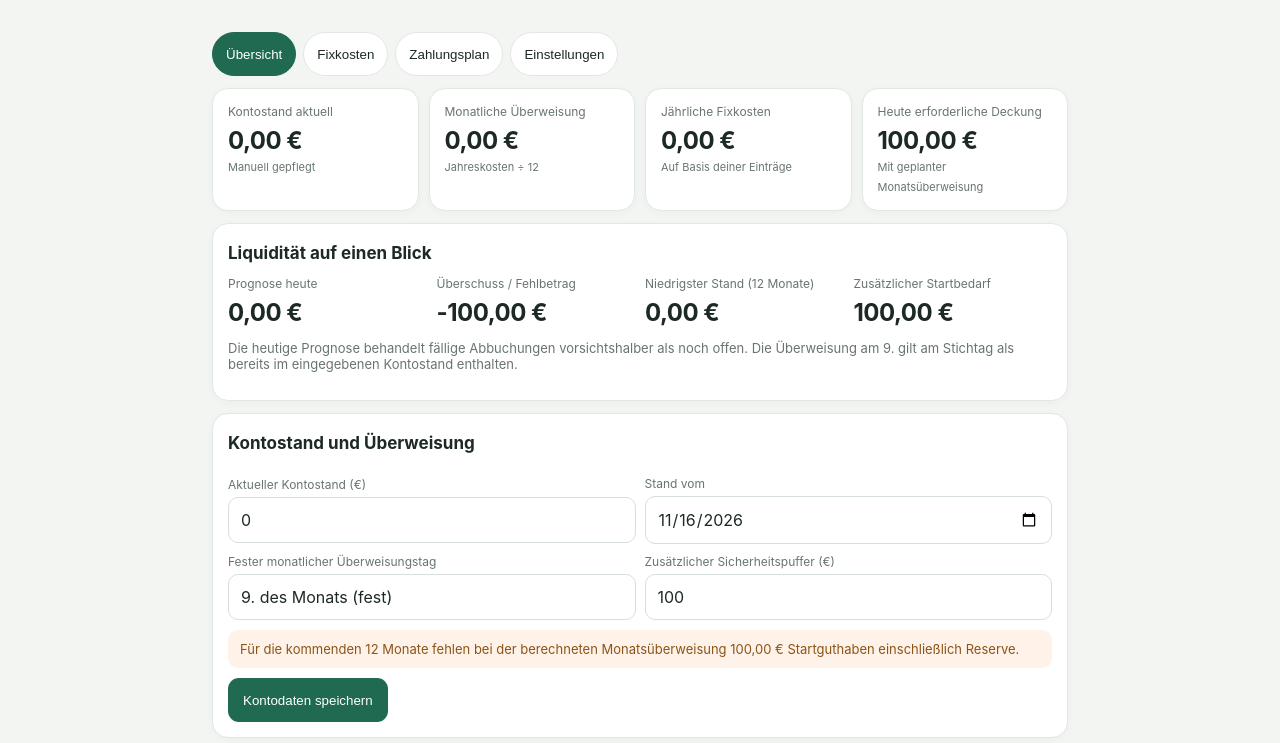
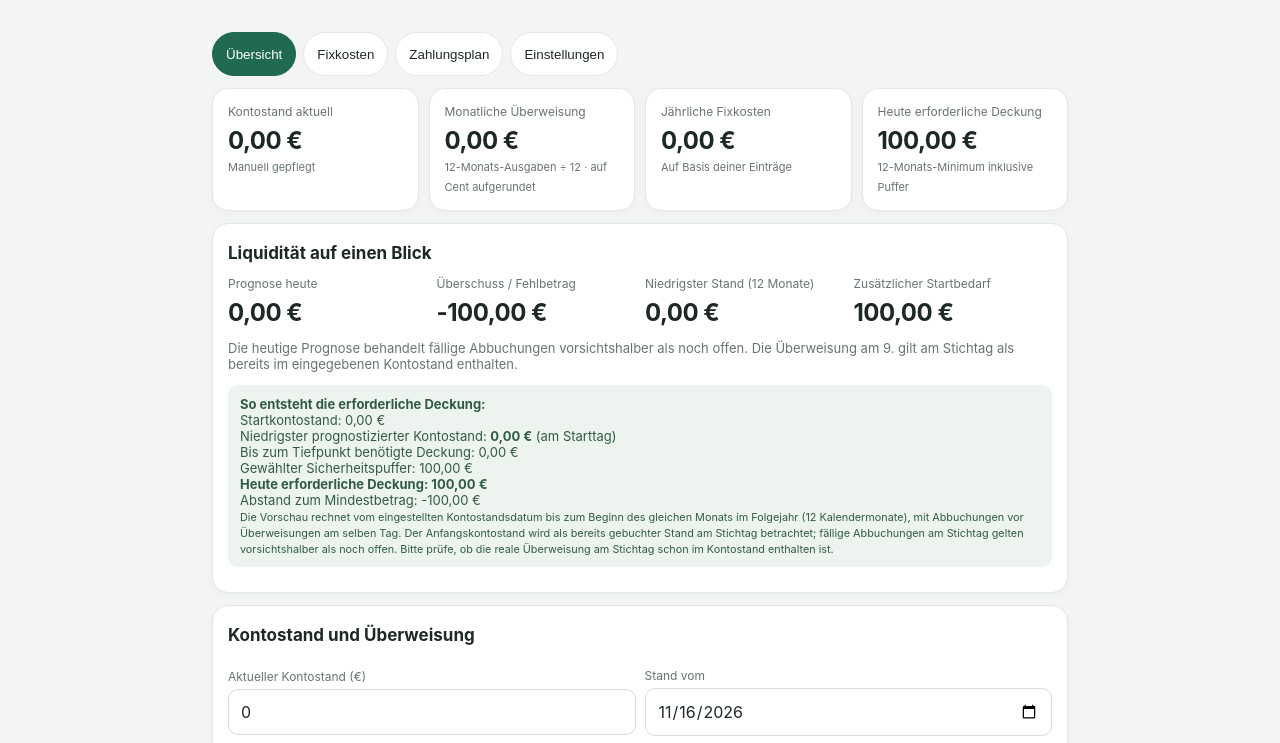
Before and after one commit to hamburgerjung63/fixkostenmanager, a plain HTML site: page index.html in a window 1280 px wide. Shown: the part 126-869 px from the top of the page. Drawn offline with Linux system fonts and the light colour scheme.

Commit message:
Add files via upload

```diff
--- a/index.html
+++ b/index.html
@@ -2,7 +2,7 @@
 <html lang="de">
 <head>
 <meta charset="utf-8"><meta name="viewport" content="width=device-width,initial-scale=1,viewport-fit=cover">
-<meta name="theme-color" content="#172b27"><title>Fixkostenmanager 1.4</title>
+<meta name="theme-color" content="#172b27"><title>Fixkostenmanager 1.5</title>
 <style>
 :root{--bg:#f3f5f2;--card:#fff;--ink:#1d2925;--muted:#68756f;--green:#1f6a50;--line:#e2e8e3;--red:#b64242;--gold:#a66b16}
 *{box-sizing:border-box}body{margin:0;background:var(--bg);color:var(--ink);font:16px -apple-system,BlinkMacSystemFont,"Segoe UI",sans-serif}
@@ -21,7 +21,7 @@ footer{text-align:center;color:var(--muted);font-size:11px;padding:15px}
 @media(min-width:650px){main{padding:22px}.grid{grid-template-columns:repeat(4,minmax(0,1fr))}.cols{display:grid;grid-template-columns:1fr 1fr;gap:12px}}
 </style></head>
 <body>
-<header><small>Persönliche Finanzübersicht</small><h1>Fixkostenmanager</h1><p>Dein Überblick über Abbuchungen, Rücklagen und Kontodeckung.</p></header>
+<header><small>Persönliche Finanzübersicht · Version 1.5</small><h1>Fixkostenmanager</h1><p>Dein Überblick über Abbuchungen, Rücklagen und Kontodeckung.</p></header>
 <main>
 <div class="tabs">
 <button class="tab active" data-tab="home">Übersicht</button><button class="tab" data-tab="costs">Fixkosten</button><button class="tab" data-tab="calendar">Zahlungsplan</button><button class="tab" data-tab="settings">Einstellungen</button>
@@ -29,11 +29,11 @@ footer{text-align:center;color:var(--muted);font-size:11px;padding:15px}
 <section id="home">
 <div class="grid">
 <div class="card metric"><span>Kontostand aktuell</span><strong id="mBalance">0,00 €</strong><small>Manuell gepflegt</small></div>
-<div class="card metric"><span>Monatliche Überweisung</span><strong id="mTransfer">0,00 €</strong><small>Jahreskosten ÷ 12</small></div>
+<div class="card metric"><span>Monatliche Überweisung</span><strong id="mTransfer">0,00 €</strong><small>12-Monats-Ausgaben ÷ 12 · auf Cent aufgerundet</small></div>
 <div class="card metric"><span>Jährliche Fixkosten</span><strong id="mAnnual">0,00 €</strong><small>Auf Basis deiner Einträge</small></div>
-<div class="card metric"><span>Heute erforderliche Deckung</span><strong id="mRequired">0,00 €</strong><small>Mit geplanter Monatsüberweisung</small></div>
+<div class="card metric"><span>Heute erforderliche Deckung</span><strong id="mRequired">0,00 €</strong><small>12-Monats-Minimum inklusive Puffer</small></div>
 </div>
-<div class="card" id="liquiditySummary"><h2>Liquidität auf einen Blick</h2><div class="grid"><div class="metric"><span>Prognose heute</span><strong id="todayBalance">–</strong></div><div class="metric"><span>Überschuss / Fehlbetrag</span><strong id="surplus">–</strong></div><div class="metric"><span>Niedrigster Stand (12 Monate)</span><strong id="lowestBalance">–</strong></div><div class="metric"><span>Zusätzlicher Startbedarf</span><strong id="startShortfall">–</strong></div></div><p class="muted" id="forecastNote"></p></div>
+<div class="card" id="liquiditySummary"><h2>Liquidität auf einen Blick</h2><div class="grid"><div class="metric"><span>Prognose heute</span><strong id="todayBalance">–</strong></div><div class="metric"><span>Überschuss / Fehlbetrag</span><strong id="surplus">–</strong></div><div class="metric"><span>Niedrigster Stand (12 Monate)</span><strong id="lowestBalance">–</strong></div><div class="metric"><span>Zusätzlicher Startbedarf</span><strong id="startShortfall">–</strong></div></div><p class="muted" id="forecastNote"></p><div class="notice" id="calcExplain" aria-live="polite"></div></div>
 <div class="card">
 <h2>Kontostand und Überweisung</h2>
 <div class="row"><div><label for="balance">Aktueller Kontostand (€)</label><input id="balance" type="number" min="0" step=".01" placeholder="z. B. 1250,00"></div><div><label for="asof">Stand vom</label><input id="asof" type="date"></div></div>
@@ -62,13 +62,13 @@ footer{text-align:center;color:var(--muted);font-size:11px;padding:15px}
 <div class="card"><div class="row"><h2 style="margin:0">Deine Fixkosten</h2><span class="muted" id="costCount" style="text-align:right"></span></div><label for="costFilter">Einträge anzeigen</label><select id="costFilter" onchange="render()"><option value="all">Alle Ausgaben</option><option value="active">Aktive Ausgaben</option><option value="ended">Beendete Ausgaben</option><option value="paused">Pausierte Ausgaben</option></select><div id="costList"></div></div>
 </section>
 <section id="calendar" class="hidden">
-<div class="card"><h2>Alle geplanten Abbuchungen</h2><p class="muted">Vorschau ab dem eingestellten Kontostandsdatum für zwölf Monate. Überweisungen und Abbuchungen werden getrennt aufgeführt.</p><div id="schedule"></div></div>
+<div class="card"><h2>Alle geplanten Abbuchungen</h2><p class="muted">Vorschau ab dem eingestellten Kontostandsdatum für zwölf Kalendermonate (ab dem eingestellten Monat). Überweisungen und Abbuchungen werden getrennt aufgeführt.</p><div id="schedule"></div></div>
 </section>
 <section id="settings" class="hidden"><div class="card"><h2>Kategorien verwalten</h2><p class="muted">Eigene Kategorien hinzufügen oder umbenennen. Beim Löschen einer verwendeten Kategorie wählst du zuerst eine Ersatzkategorie.</p><div class="row"><input id="newCategory" placeholder="Neue Kategorie, z. B. Gesundheit" aria-label="Neue Kategorie"><button onclick="addCategory()">Hinzufügen</button></div><div id="categoryList"></div></div>
 <div class="card"><h2>Numbers-Abgleich (manuell)</h2><p class="muted">Exportiere die Fixkosten als CSV und öffne sie in Numbers. Nach Änderungen exportiere die Tabelle aus Numbers als CSV und importiere sie hier wieder. Es erfolgt keine automatische Synchronisierung.</p><div class="row"><button onclick="exportCSV()">CSV für Numbers</button><button class="secondary" onclick="document.getElementById('csvFile').click()">CSV aus Numbers importieren</button></div><input id="csvFile" class="hidden" type="file" accept=".csv,text/csv" onchange="importCSV(event)"><div class="notice warning">Vor dem Import bitte eine JSON-Sicherung erstellen. Der CSV-Import ersetzt die Fixkostenliste, nicht die Kontoeinstellungen.</div></div><div class="card"><h2>Daten sichern und übertragen</h2><p class="muted">Deine Daten werden nur in diesem Browser auf diesem Gerät gespeichert. Exportiere regelmäßig eine Sicherung.</p><div class="row"><button onclick="exportData()">Daten exportieren</button><button class="secondary" onclick="document.getElementById('importFile').click()">Sicherung importieren</button></div><input id="importFile" type="file" accept="application/json" class="hidden" onchange="importData(event)"><p class="muted">Beim Import werden die vorhandenen App-Daten ersetzt.</p></div>
-<div class="card"><h2>Hinweise zur Berechnung</h2><p class="muted">Die angezeigte monatliche Überweisung ist ein Durchschnitt der geplanten Ausgaben der nächsten zwölf Monate geteilt durch zwölf. Sie wird jeweils am 9. geplant. Der eingegebene Kontostand gilt als Stand vor den am Stichtag geplanten Abbuchungen; eine Überweisung am Stichtag gilt als bereits berücksichtigt und wird nicht doppelt gezählt. Geplante Überweisungen am Stichtag werden nicht erneut hinzugerechnet; heutige Abbuchungen werden vorsichtshalber als noch offen angenommen. Bei gleicher Tagesfälligkeit rechnen wir vorsichtshalber Abbuchungen vor der Überweisung. Der erforderliche Startkontostand ist das Minimum, das alle geplanten Zahlungen in den kommenden zwölf Monaten inklusive Sicherheitspuffer deckt. Einmalige Startlücken werden nicht automatisch durch die monatliche Durchschnittsüberweisung ausgeglichen.</p><p class="muted">Bankarbeitstage, Feiertage, variable Beträge und tatsächliche Buchungsverschiebungen werden nicht automatisch von der Bank abgefragt. Bitte gleiche die Termine mit deinen Vertragsunterlagen ab.</p><button class="danger" onclick="clearAll()">Alle Daten löschen</button></div>
+<div class="card"><h2>Hinweise zur Berechnung</h2><p class="muted">Die angezeigte monatliche Überweisung ist ein Durchschnitt der geplanten Ausgaben der nächsten zwölf Monate geteilt durch zwölf. Sie wird jeweils am 9. geplant. Der eingegebene Kontostand gilt als Stand vor den am Stichtag geplanten Abbuchungen; eine Überweisung am Stichtag gilt als bereits berücksichtigt und wird nicht doppelt gezählt. Geplante Überweisungen am Stichtag werden nicht erneut hinzugerechnet; heutige Abbuchungen werden vorsichtshalber als noch offen angenommen. Bei gleicher Tagesfälligkeit rechnen wir vorsichtshalber Abbuchungen vor der Überweisung. Der erforderliche Startkontostand berücksichtigt den tiefsten kumulierten Saldo aller geplanten Zahlungen innerhalb der zwölf Kalendermonate ab dem eingestellten Kontostandsmonat, einschließlich Sicherheitspuffer. Die Anzeige erläutert den Tiefpunkt und den Puffer. Einmalige Startlücken werden nicht automatisch durch die monatliche Durchschnittsüberweisung ausgeglichen.</p><p class="muted">Bankarbeitstage, Feiertage, variable Beträge und tatsächliche Buchungsverschiebungen werden nicht automatisch von der Bank abgefragt. Bitte gleiche die Termine mit deinen Vertragsunterlagen ab.</p><button class="danger" onclick="clearAll()">Alle Daten löschen</button></div>
 </section>
-<footer>Fixkostenmanager 1.4 · lokale Datenspeicherung auf diesem Gerät</footer>
+<footer>Fixkostenmanager 1.5 · lokale Datenspeicherung auf diesem Gerät</footer>
 </main>
 <script>
 const $=id=>document.getElementById(id), money=n=>new Intl.NumberFormat('de-DE',{style:'currency',currency:'EUR'}).format(Number(n)||0),pad=n=>String(n).padStart(2,'0'),dateStr=d=>d.getFullYear()+'-'+pad(d.getMonth()+1)+'-'+pad(d.getDate()),fmt=d=>d instanceof Date&&!isNaN(d)?new Intl.DateTimeFormat('de-DE',{day:'2-digit',month:'long',year:'numeric'}).format(d):'–',months=['Januar','Februar','März','April','Mai','Juni','Juli','August','September','Oktober','November','Dezember'];
@@ -84,10 +84,11 @@ function scheduledDay(c,y,m){return c.lastDay?new Date(y,m+1,0).getDate():Math.m
 function occurrences(c,start,end){const first=parseDate(c.firstDate),last=c.endDate?parseDate(c.endDate):null,out=[];if(isNaN(first)||last&&isNaN(last))return out;const push=d=>{if(d>=first&&(!last||d<=last)&&d>=start&&d<end)out.push({date:d,cost:c})};if(c.frequency==='monthly'||c.frequency==='quarterly'){const step=c.frequency==='monthly'?1:3;for(let k=0;k<360;k++){let idx=first.getMonth()+k*step,y=first.getFullYear()+Math.floor(idx/12),m=((idx%12)+12)%12;let d=k===0?first:clampDate(y,m,scheduledDay(c,y,m));if(d>=end)break;push(d)}}else if(c.frequency==='yearly'){for(let k=0;k<35;k++){let y=first.getFullYear()+k,d=k===0?first:clampDate(y,first.getMonth(),scheduledDay(c,y,first.getMonth()));if(d>=end)break;push(d)}}else if(c.frequency==='months'){let selected=[...new Set(c.months.map(Number))].filter(m=>m>=1&&m<=12);for(let y=first.getFullYear();y<=end.getFullYear();y++)for(let m of selected){let d=clampDate(y,m-1,scheduledDay(c,y,m-1));push(d)}}return out.sort((a,b)=>a.date-b.date)}
 function allEvents(start,end){return data.costs.filter(c=>c.active!=='no').flatMap(c=>occurrences(c,start,end)).sort((a,b)=>a.date-b.date)}
 function isEnded(c,now){let last=c.endDate?parseDate(c.endDate):null;return !!last&&!isNaN(last)&&last<now}
-function forecast(start,end,transfer){let ev=allEvents(start,end).map(e=>({date:e.date,delta:-Number(e.cost.amount),kind:'debit',cost:e.cost,order:0}));for(let y=start.getFullYear();y<=end.getFullYear();y++)for(let m=0;m<12;m++){let d=new Date(y,m,9);if(d>start&&d<end)ev.push({date:d,delta:transfer,kind:'transfer',order:1})}ev.sort((a,b)=>a.date-b.date||a.order-b.order);let cumulative=0,min=0;for(let e of ev){cumulative+=e.delta;min=Math.min(min,cumulative);e.cumulative=cumulative}return {events:ev,required:Math.max(0,-min+Number(data.buffer||0))}}
-function render(){normalize();const today=new Date();today.setHours(0,0,0,0);const base=data.asof?parseDate(data.asof):today;if(isNaN(base))return;const end=new Date(base.getFullYear()+1,base.getMonth(),base.getDate()),annual=allEvents(base,end).reduce((s,e)=>s+Number(e.cost.amount),0),transfer=Math.ceil(annual/12*100)/100,bal=Number(data.balance)||0,result=forecast(base,end,transfer),required=result.required;
- const todayDelta=result.events.filter(e=>e.date<=today).reduce((s,e)=>s+e.delta,0),forecastToday=bal+todayDelta,lowest=bal+Math.min(0,...result.events.map(e=>e.cumulative)),surplus=bal-required;
+function forecast(start,end,transfer){let ev=allEvents(start,end).map(e=>({date:e.date,delta:-Number(e.cost.amount),kind:'debit',cost:e.cost,order:0}));for(let y=start.getFullYear();y<=end.getFullYear();y++)for(let m=0;m<12;m++){let d=new Date(y,m,9);if(d>start&&d<end)ev.push({date:d,delta:transfer,kind:'transfer',order:1})}ev.sort((a,b)=>a.date-b.date||a.order-b.order);let cumulativeCents=0,minCents=0,minEvent=null;for(let e of ev){const cents=Math.round(e.delta*100);cumulativeCents+=cents;if(cumulativeCents<minCents){minCents=cumulativeCents;minEvent=e}e.cumulative=cumulativeCents/100}const bufferCents=Math.round(Number(data.buffer||0)*100);return {events:ev,required:Math.max(0,(-minCents+bufferCents)/100),minDelta:minCents/100,minEvent}}
+function render(){normalize();const today=new Date();today.setHours(0,0,0,0);const base=data.asof?parseDate(data.asof):today;if(isNaN(base))return;const end=new Date(base.getFullYear(),base.getMonth()+12,1),annual=allEvents(base,end).reduce((s,e)=>s+Number(e.cost.amount),0),transfer=Math.ceil((Math.round(annual*100)/12)-1e-9)/100,bal=Number(data.balance)||0,result=forecast(base,end,transfer),required=result.required;
+ const todayDelta=result.events.filter(e=>e.date<=today).reduce((s,e)=>s+e.delta,0),forecastToday=bal+todayDelta,lowest=bal+result.minDelta,surplus=bal-required;
  $('mBalance').textContent=money(bal);$('mTransfer').textContent=money(transfer);$('mAnnual').textContent=money(annual);$('mRequired').textContent=money(required);$('todayBalance').textContent=money(forecastToday);$('surplus').textContent=(surplus>=0?'+':'')+money(surplus);$('lowestBalance').textContent=money(lowest);$('startShortfall').textContent=money(Math.max(0,-surplus));
+ const lowestDate=result.minEvent?fmt(result.minEvent.date):'am Starttag';const requiredRaw=Math.max(0,-result.minDelta);$('calcExplain').innerHTML='<b>So entsteht die erforderliche Deckung:</b><br>Startkontostand: '+money(bal)+'<br>Niedrigster prognostizierter Kontostand: <b>'+money(lowest)+'</b> ('+lowestDate+')<br>Bis zum Tiefpunkt benötigte Deckung: '+money(requiredRaw)+'<br>Gewählter Sicherheitspuffer: '+money(data.buffer||0)+'<br><b>Heute erforderliche Deckung: '+money(required)+'</b><br>Abstand zum Mindestbetrag: '+(surplus>=0?'+':'')+money(surplus)+'<br><small>Die Vorschau rechnet vom eingestellten Kontostandsdatum bis zum Beginn des gleichen Monats im Folgejahr (12 Kalendermonate), mit Abbuchungen vor Überweisungen am selben Tag. Der Anfangskontostand wird als bereits gebuchter Stand am Stichtag betrachtet; fällige Abbuchungen am Stichtag gelten vorsichtshalber als noch offen. Bitte prüfe, ob die reale Überweisung am Stichtag schon im Kontostand enthalten ist.</small>';
  $('balance').value=data.balance??0;$('asof').value=data.asof||dateStr(today);$('transferDay').value='9. des Monats (fest)';$('buffer').value=data.buffer??100;
  $('forecastNote').textContent=base>today?'Achtung: Das Kontostandsdatum liegt in der Zukunft.':base<today?'Die heutige Zahl ist eine Prognose seit '+fmt(base)+'. Bereits tatsächlich gebuchte Abbuchungen oder Überweisungen können abweichen. Bitte Kontostand neu eingeben.':'Die heutige Prognose behandelt fällige Abbuchungen vorsichtshalber als noch offen. Die Überweisung am 9. gilt am Stichtag als bereits im eingegebenen Kontostand enthalten.';
  $('coverage').textContent=bal>=required?'Das eingegebene Startguthaben deckt die geplanten Abbuchungen der kommenden 12 Monate einschließlich '+money(data.buffer||0)+' Reserve.':'Für die kommenden 12 Monate fehlen bei der berechneten Monatsüberweisung '+money(required-bal)+' Startguthaben einschließlich Reserve.';$('coverage').className=bal>=required?'notice':'notice warning';
```
